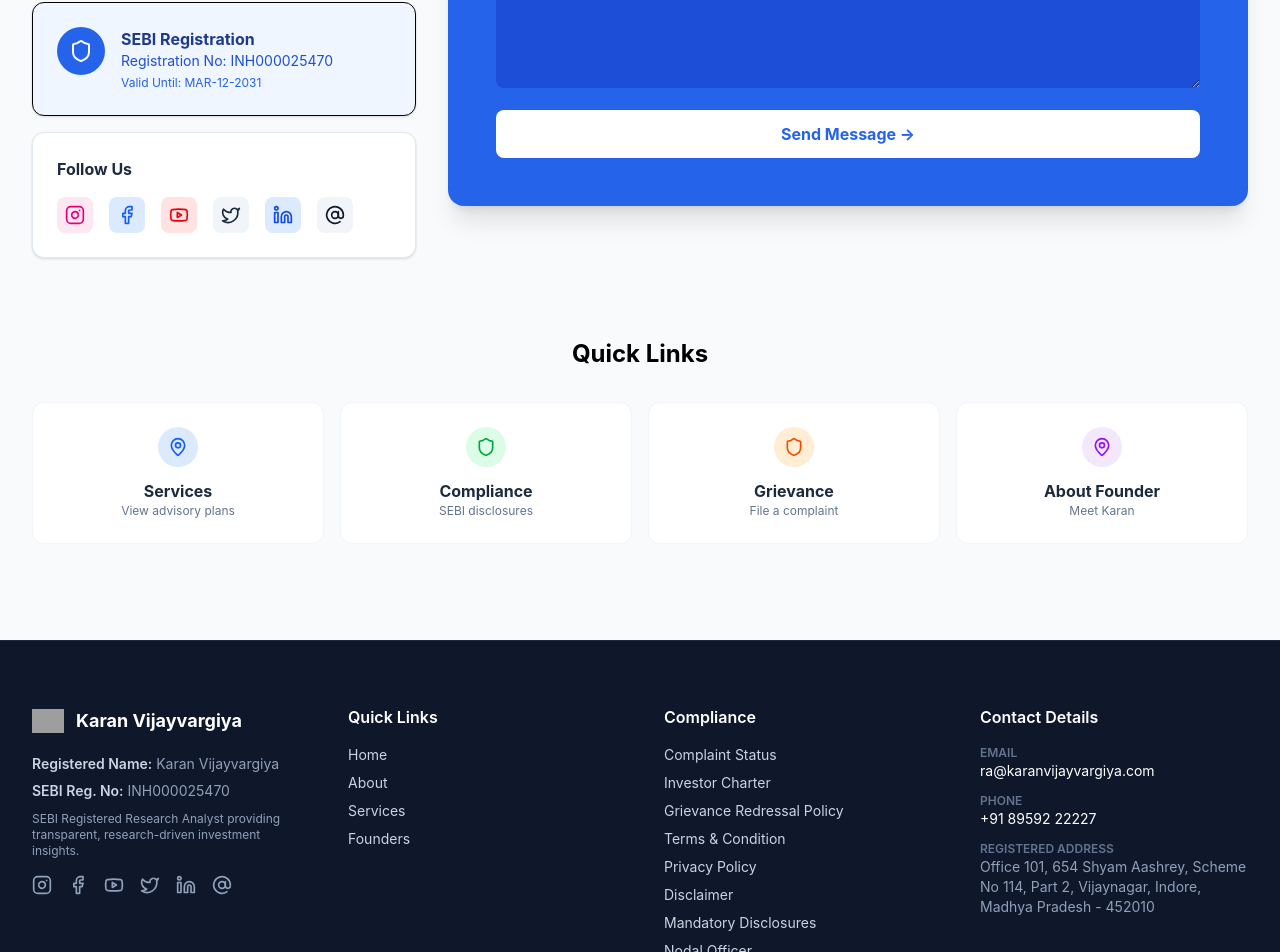
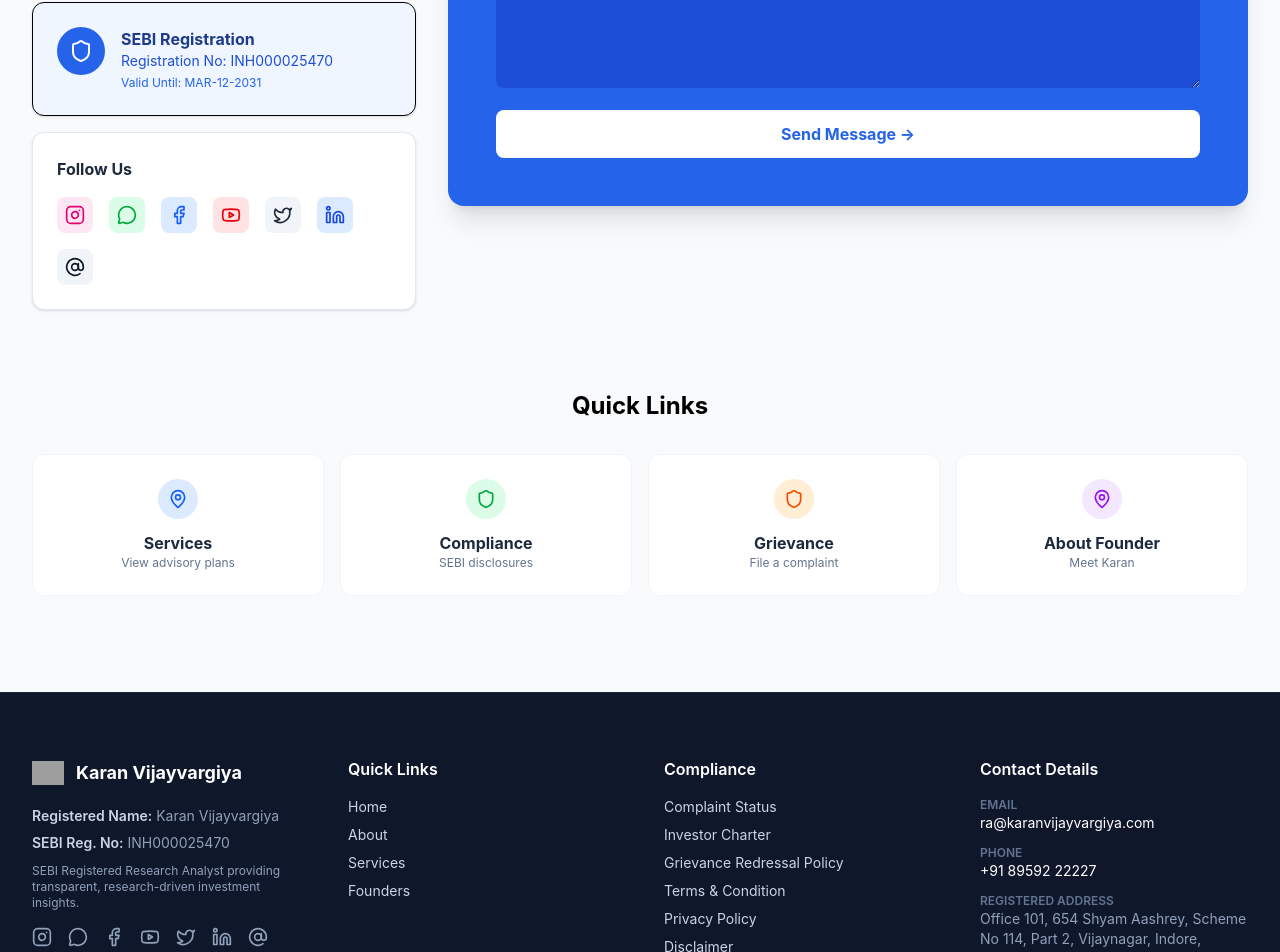
Before and after one commit to karanggemini74-coder/website, a React (Vite) app: page /contact in a window 1280 px wide. Shown: the part 891-1843 px from the top of the page. Built offline with nearby package versions, Linux system fonts and the light colour scheme; grey boxes are pictures that could not be loaded.

Commit message:
feat: Add WhatsApp link to footer and contact page
Includes the MessageCircle icon and a WhatsApp link to the footer and the contact page's social media section. This provides an additional direct communication channel for users.

```diff
--- a/components/Footer.tsx
+++ b/components/Footer.tsx
@@ -1,6 +1,6 @@
 import React from 'react';
 import { Link } from 'react-router-dom';
-import { Facebook, Instagram, Youtube, Twitter, Linkedin, AtSign } from 'lucide-react';
+import { Facebook, Instagram, Youtube, Twitter, Linkedin, AtSign, MessageCircle } from 'lucide-react';
 import Logo from './Logo';
 
 const Footer: React.FC = () => {
@@ -27,6 +27,7 @@
             </div>
             <div className="flex flex-wrap gap-4">
                <a href="https://www.instagram.com/karanvijayvargiya2/" target="_blank" rel="noopener noreferrer" className="text-slate-400 hover:text-pink-500 transition-colors" aria-label="Instagram"><Instagram size={20} /></a>
+               <a href="https://wa.me/918269722278" target="_blank" rel="noopener noreferrer" className="text-slate-400 hover:text-green-500 transition-colors" aria-label="WhatsApp"><MessageCircle size={20} /></a>
                <a href="https://www.facebook.com/karanvijayvargiya2/" target="_blank" rel="noopener noreferrer" className="text-slate-400 hover:text-blue-500 transition-colors" aria-label="Facebook"><Facebook size={20} /></a>
                <a href="https://www.youtube.com/@karanvijayvargiya-h7l" target="_blank" rel="noopener noreferrer" className="text-slate-400 hover:text-red-500 transition-colors" aria-label="YouTube"><Youtube size={20} /></a>
                <a href="https://x.com/karanvv" target="_blank" rel="noopener noreferrer" className="text-slate-400 hover:text-slate-200 transition-colors" aria-label="Twitter"><Twitter size={20} /></a>
--- a/pages/Contact.tsx
+++ b/pages/Contact.tsx
@@ -1,6 +1,6 @@
 import React from 'react';
 import { Link } from 'react-router-dom';
-import { Mail, Phone, MapPin, Shield, Facebook, Instagram, Youtube, Gavel, ExternalLink, Twitter, Linkedin, AtSign } from 'lucide-react';
+import { Mail, Phone, MapPin, Shield, Facebook, Instagram, Youtube, Gavel, ExternalLink, Twitter, Linkedin, AtSign, MessageCircle } from 'lucide-react';
 import ContactForm from '../components/ContactForm';
 import SEO from '../components/SEO';
 
@@ -112,6 +112,7 @@
                 <h3 className="font-bold text-slate-800 mb-4">Follow Us</h3>
                 <div className="flex flex-wrap gap-4">
                   <a href="https://www.instagram.com/karanvijayvargiya2/" target="_blank" rel="noreferrer" className="p-2 bg-pink-100 text-pink-600 rounded-lg hover:bg-pink-200 transition-colors"><Instagram size={20}/></a>
+                  <a href="https://wa.me/918269722278" target="_blank" rel="noreferrer" className="p-2 bg-green-100 text-green-600 rounded-lg hover:bg-green-200 transition-colors"><MessageCircle size={20}/></a>
                   <a href="https://www.facebook.com/karanvijayvargiya2/" target="_blank" rel="noreferrer" className="p-2 bg-blue-100 text-blue-600 rounded-lg hover:bg-blue-200 transition-colors"><Facebook size={20}/></a>
                   <a href="https://www.youtube.com/@karanvijayvargiya-h7l" target="_blank" rel="noreferrer" className="p-2 bg-red-100 text-red-600 rounded-lg hover:bg-red-200 transition-colors"><Youtube size={20}/></a>
                   <a href="https://x.com/karanvv" target="_blank" rel="noreferrer" className="p-2 bg-slate-100 text-slate-800 rounded-lg hover:bg-slate-200 transition-colors"><Twitter size={20}/></a>
```
